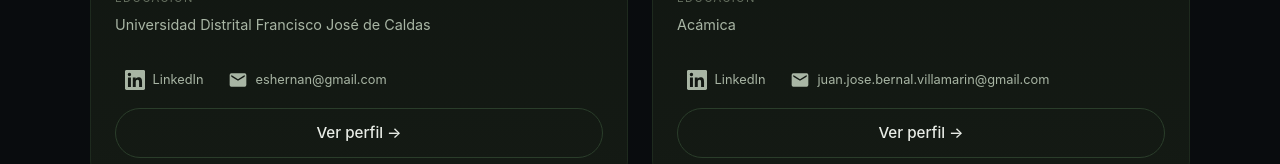
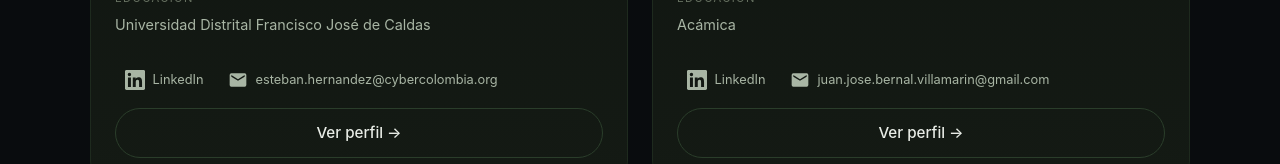
Before and after one commit to juanjosebernalv/mintic-team, a React (Vite) app: page /#/ in a window 1280 px wide. Shown: the part 1758-1922 px from the top of the page. Built offline with nearby package versions, Linux system fonts and the light colour scheme.

Commit message:
feat: initial commit — React + Vite team showcase para MINTIC 2026

```diff
--- a/src/data/members.js
+++ b/src/data/members.js
@@ -186,7 +186,7 @@ export const members = [
     skills: ['HPC', 'Inteligencia Artificial', 'Computación Cuántica', 'AWS', 'Python', 'CUDA', 'Apache Spark', 'Machine Learning', 'Big Data'],
     social: {
       linkedin: 'https://www.linkedin.com/in/hpccol',
-      email: 'eshernan@gmail.com'
+      email: 'esteban.hernandez@cybercolombia.org'
     },
     accent: '#ff9e64'
   },
```
